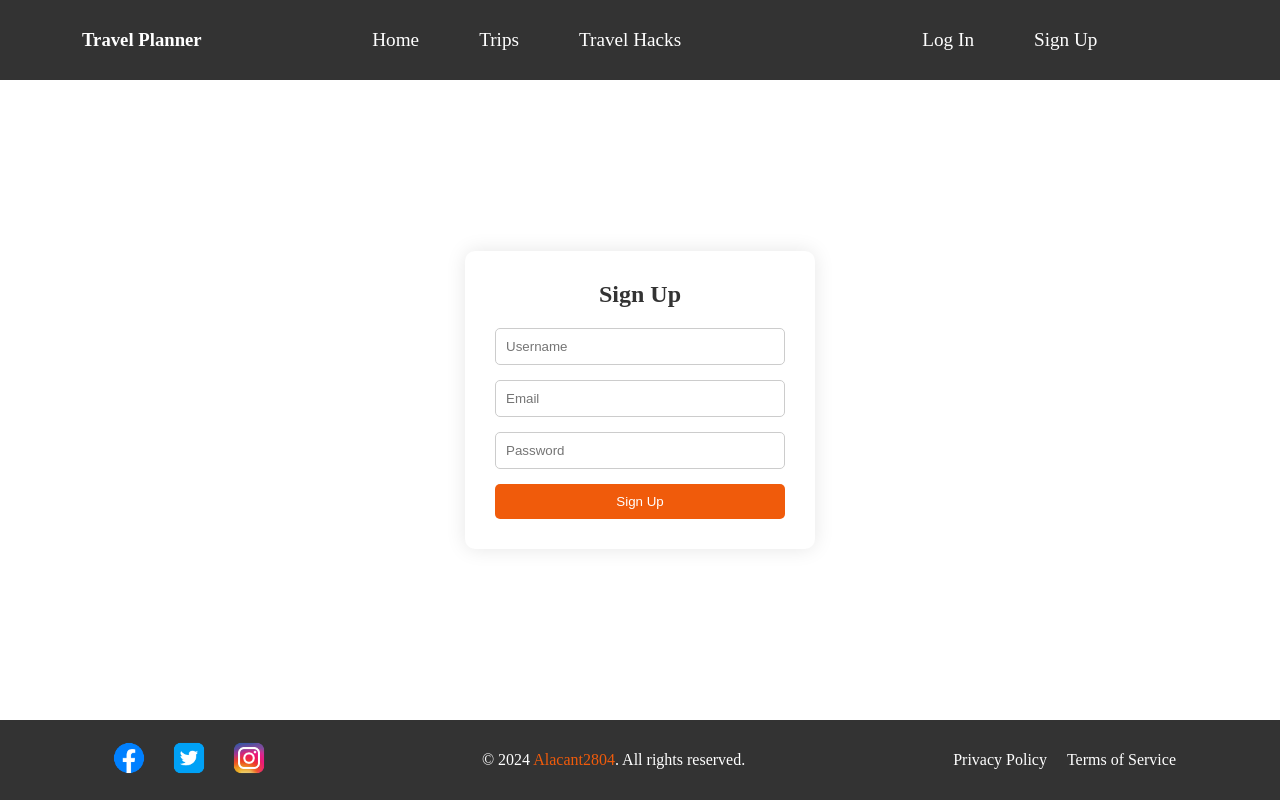
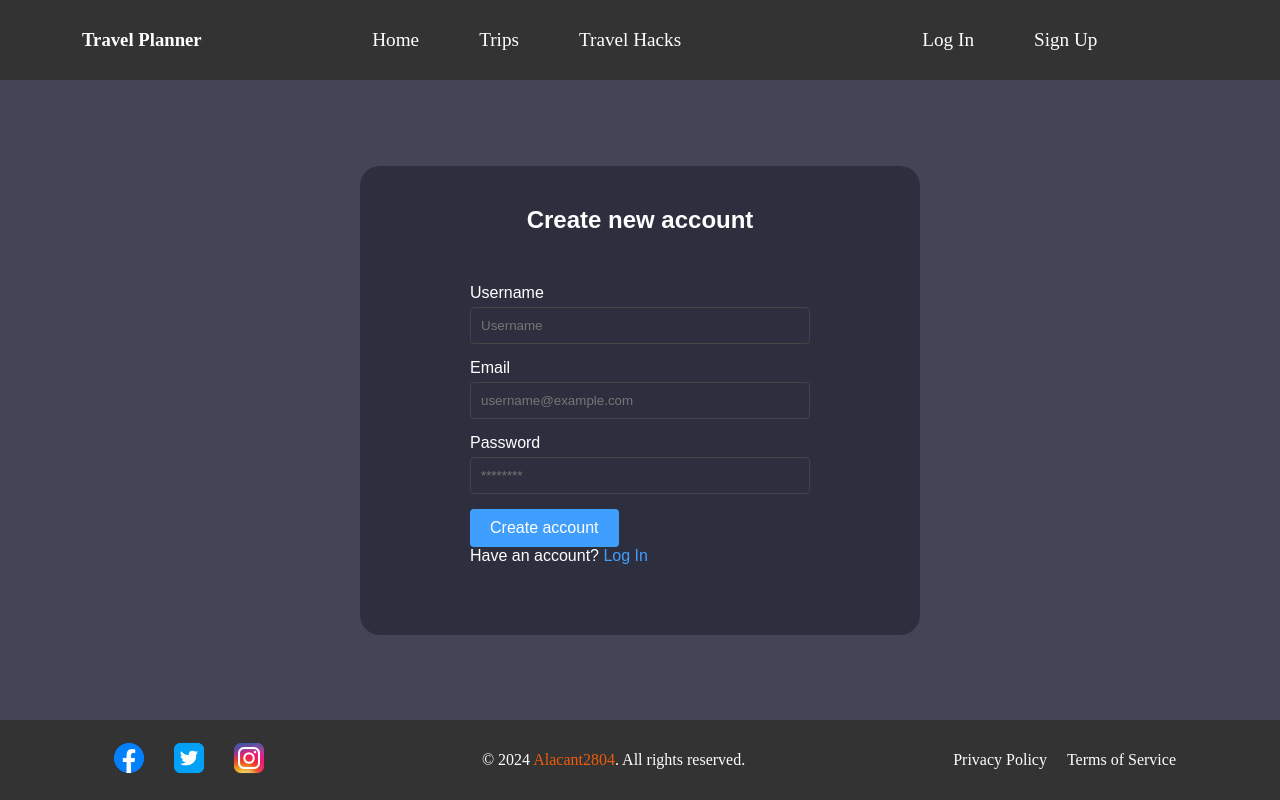
Before and after one commit to Alacant2804/Travel-App, a React (Vite) app in the folder travel-app/: page /sign-up in a window 1280 px wide. Built offline with nearby package versions, Linux system fonts and the light colour scheme.

Commit message:
Updated code from CodeSandbox

```diff
--- a/travel-app/src/AboutApp.css
+++ b/travel-app/src/AboutApp.css
@@ -37,7 +37,9 @@
   padding: 20px;
   width: 280px;
   text-align: center;
-    transition: transform 0.3s ease, box-shadow 0.3s ease;
+  transition:
+    transform 0.3s ease,
+    box-shadow 0.3s ease;
 }
 
 .feature-card:hover {
@@ -78,14 +80,14 @@
   background-color: #d94c09;
 }
 
-@media (max-width: 768px) {
+@media (max-width: 940px) {
   .features {
     flex-direction: column;
-        gap: 20px;
+    align-items: center;
   }
 
   .feature-card {
     width: 80%;
-        margin: 0 auto;
+    margin-bottom: 10px;
   }
 }
--- a/travel-app/src/MainPhoto.css
+++ b/travel-app/src/MainPhoto.css
@@ -25,23 +25,23 @@
   transform: translateY(-50%);
   background-color: rgba(0, 0, 0, 0.5);
   color: white;
-  padding: 2vw;
+  padding: 1rem;
   border-radius: 8px;
   text-align: left;
-  max-width: 40vw;
+  max-width: 500px;
 }
 
 .main-photo-text h2 {
-  margin: 0 0 1vw 0;
-  font-size: 4vw;
+  margin: 0 0 1rem 0;
+  font-size: 2.5rem;
   font-weight: bold;
   color: #f05b0b;
 }
 
 .main-photo-text p {
-  font-size: 1.5vw;
+  font-size: 1.5rem;
   margin: 0;
-  line-height: 2vw;
+  line-height: 2rem;
 }
 
 .trip-button {
@@ -49,11 +49,11 @@
   background-color: #f05b0b;
   color: white;
   text-decoration: none;
-  padding: 1vw 2vw;
+  padding: 0.5rem 1rem;
   border-radius: 5px;
-  margin-top: 2vw;
+  margin-top: 1rem;
   transition: background-color 0.3s ease;
-  font-size: 1.5vw;
+  font-size: 1.3rem;
 }
 
 .trip-button:hover {
@@ -64,23 +64,30 @@
   .main-photo-container {
     height: 50vh;
   }
+
   .main-photo-container img {
     object-position: center 5%;
   }
+
   .main-photo-text {
     left: 5%;
     right: 5%;
-    max-width: none;
-    padding: 4vw;
+    max-width: 70vw;
+    padding: 2rem;
+    top: 50%;
+    transform: translateY(-50%);
   }
+
   .main-photo-text h2 {
-    font-size: 6vw;
+    font-size: 2rem;
   }
+
   .main-photo-text p {
-    font-size: 3vw;
+    font-size: 1rem;
   }
+
   .trip-button {
-    font-size: 3vw;
-    padding: 2vw 4vw;
+    font-size: 1rem;
+    padding: 0.5rem 1rem;
   }
 }
--- a/travel-app/src/SignUp.css
+++ b/travel-app/src/SignUp.css
@@ -1,47 +1,108 @@
-.signup-container {
+.page-content {
   display: flex;
   justify-content: center;
   align-items: center;
+  background-color: rgb(68, 68, 87);
+  color: white;
+  font-family: "Arial", sans-serif;
+  margin: 0;
+  padding: 0;
   height: 80vh;
 }
 
-  .signup-box {
-    background-color: #fff;
-    padding: 30px;
-    border-radius: 10px;
-    box-shadow: 0 0 20px rgba(0, 0, 0, 0.1);
-    width: 350px;
+/* rgb(68, 68, 87); */
+/* #2e2f3e */
+
+.signup-container {
+  display: flex;
+  flex-direction: column;
+  align-items: center;
+  padding: 20px;
+  background-color: #2e2f3e;
+  width: 70vh;
+  border-radius: 20px;
 }
 
-  .signup-heading {
-    text-align: center;
-    margin-bottom: 20px;
-    font-size: 24px;
-    color: #333;
+.signup-header {
+  color: white;
+  max-width: 600px;
+  margin: 20px;
 }
 
-  .signup-form {
-    display: flex;
-    flex-direction: column;
+.signup-header nav a {
+  color: white;
+  margin: 0 10px;
+  text-decoration: none;
 }
 
-  .signup-input {
-    padding: 10px;
-    margin-bottom: 15px;
-    border: 1px solid #ccc;
-    border-radius: 5px;
+.signup-header nav a:hover {
+  text-decoration: underline;
 }
 
-  .signup-button {
-    padding: 10px;
-    background-color: #f05b0b;
-    color: #fff;
-    border: none;
-    border-radius: 5px;
-    cursor: pointer;
-    transition: background-color 0.3s ease;
+.signup-section {
+  padding: 30px;
+  width: 100%;
+  max-width: 400px;
 }
 
-  .signup-button:hover {
-    background-color: #d94c09;
+.signup-section h2 {
+  margin-bottom: 10px;
+  font-size: 1.3em;
 }
+
+.signup-section p {
+  margin-bottom: 20px;
+}
+
+.signup-section p a {
+  color: #409eff;
+  text-decoration: none;
+}
+
+.signup-section p a:hover {
+  text-decoration: underline;
+}
+
+.input-group {
+  margin-bottom: 15px;
+}
+
+.input-group label {
+  display: block;
+  margin-bottom: 5px;
+}
+
+.input-group input {
+  width: 100%;
+  padding: 10px;
+  border: 1px solid #444;
+  border-radius: 4px;
+  background-color: #2e2f3e;
+  color: white;
+}
+
+.buttons {
+  display: flex;
+  justify-content: space-between;
+}
+
+button {
+  padding: 10px 20px;
+  border: none;
+  border-radius: 4px;
+  cursor: pointer;
+  font-size: 1em;
+}
+
+.change-method {
+  background-color: #444;
+}
+
+.create-account {
+  background-color: #409eff;
+  color: white;
+}
+
+.create-account:hover {
+  background-color: #367cdb;
+}
--- a/travel-app/src/SignUp.jsx
+++ b/travel-app/src/SignUp.jsx
@@ -1,32 +1,39 @@
-import { useState, useContext } from 'react';
-import { AuthContext } from './AuthContext';
-import './SignUp.css';
+import "./SignUp.css";
 
 export default function SignUp() {
-  const [username, setUsername] = useState('');
-  const [email, setEmail] = useState('');
-  const [password, setPassword] = useState('');
-  const { register } = useContext(AuthContext);
+  return (
+    <div className="page-content">
+      <div className="signup-container">
+        <h2 className="signup-header">Create new account</h2>
 
-  const handleSubmit = async (e) => {
-    e.preventDefault();
-    try {
-      await register(username, email, password);
-    } catch (error) {
-      console.error('Error registering user:', error.response ? error.response.data : error.message);
-    }
-  };
-
-  return (
-    <div className="signup-container">
-      <div className="signup-box">
-        <h2 className="signup-heading">Sign Up</h2>
-        <form onSubmit={handleSubmit} className="signup-form">
-          <input type="text" value={username} onChange={(e) => setUsername(e.target.value)} placeholder="Username" required className="signup-input" />
-          <input type="email" value={email} onChange={(e) => setEmail(e.target.value)} placeholder="Email" required className="signup-input" />
-          <input type="password" value={password} onChange={(e) => setPassword(e.target.value)} placeholder="Password" required className="signup-input" />
-          <button type="submit" className="signup-button">Sign Up</button>
-        </form>
+        <section className="signup-section">
+          <form>
+            <div className="input-group">
+              <label htmlFor="username">Username</label>
+              <input type="text" id="username-" placeholder="Username" />
+            </div>
+            <div className="input-group">
+              <label htmlFor="email">Email</label>
+              <input
+                type="email"
+                id="email"
+                placeholder="username@example.com"
+              />
+            </div>
+            <div className="input-group">
+              <label htmlFor="password">Password</label>
+              <input type="password" id="password" placeholder="********" />
+            </div>
+            <div className="buttons">
+              <button type="submit" className="create-account">
+                Create account
+              </button>
+            </div>
+          </form>
+          <p>
+            Have an account? <a href="#">Log In</a>
+          </p>
+        </section>
       </div>
     </div>
   );
```
Lines whose indentation alone changed are shown as unchanged.
